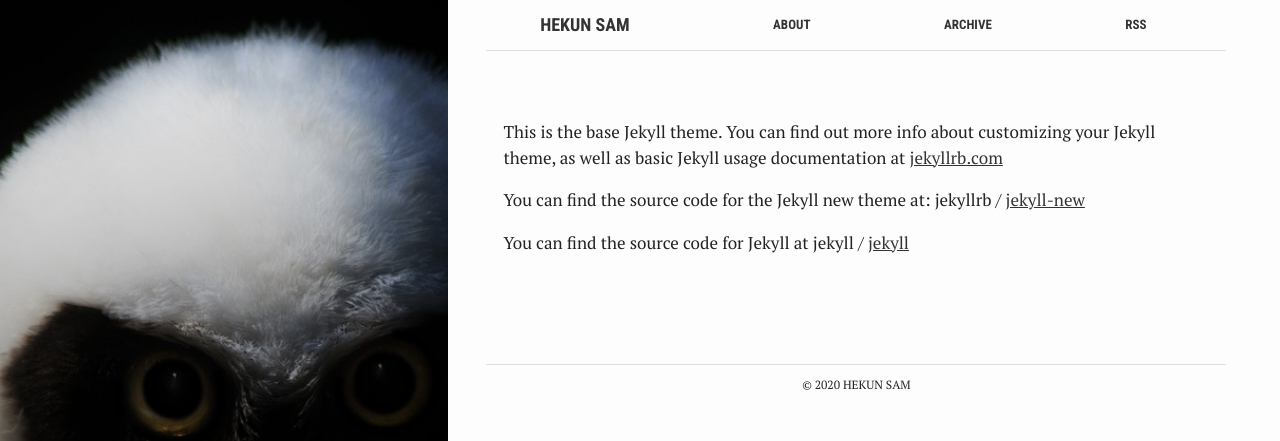
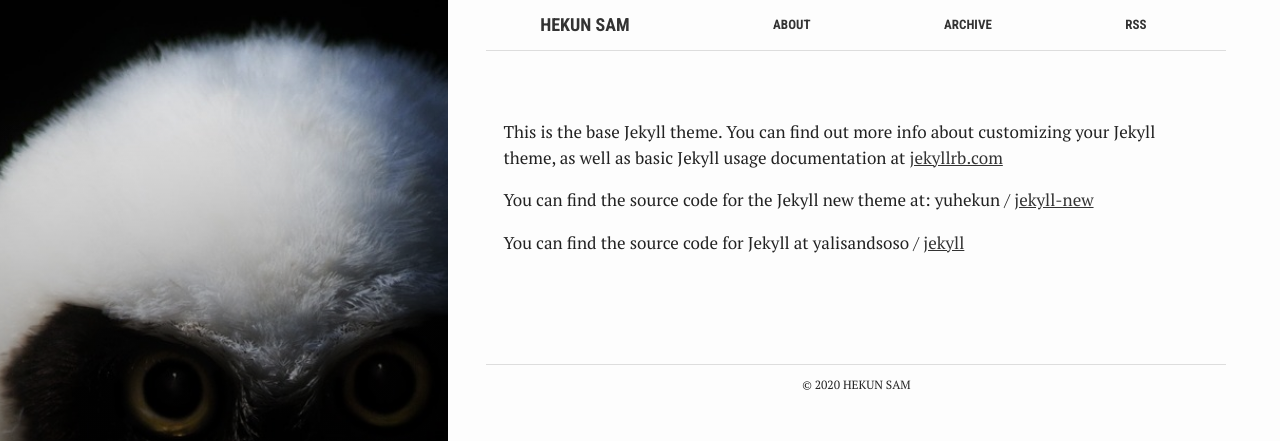
Before and after one commit to yalisandsoso/yalisandsoso.github.io, a Jekyll site: the page built from about.md, in a window 1280 px wide. Shown: the top 441 px of the page. Built offline with Jekyll 4.4.1, drawn with Linux system fonts in a browser that asks for light colours; some of the changed lines change nothing that is shown.

Commit message:
Update _config.yml

```diff
--- a/_config.yml
+++ b/_config.yml
@@ -1,22 +1,15 @@
-# Welcome to Jekyll!
-#
-# This config file is meant for settings that affect your whole blog, values
-# which you are expected to set up once and rarely need to edit after that.
-# For technical reasons, this file is *NOT* reloaded automatically when you use
-# 'jekyll serve'. If you change this file, please restart the server process.
-
+# Hekun Blog
+# 2020-9-22
 # Site settings
 title: Hekun Sam
 email: 3320382157@qq.com
 description: > # this means to ignore newlines until "baseurl:"
-  Write an awesome description for your new site here. You can edit this
-  line in _config.yml. It will appear in your document head meta (for
-  Google search results) and in your feed.xml site description.
+  Called Me "KunGe".
 baseurl: "" # the subpath of your site, e.g. /blog
 lang: "en"
 url: "http://yalisandsoso.github.io" # the base hostname & protocol for your site
-twitter_username: jekyllrb
-github_username:  jekyll
+twitter_username: yuhekun
+github_username:  yalisandsoso
 disqus_username:
 
 # Build settings
```
